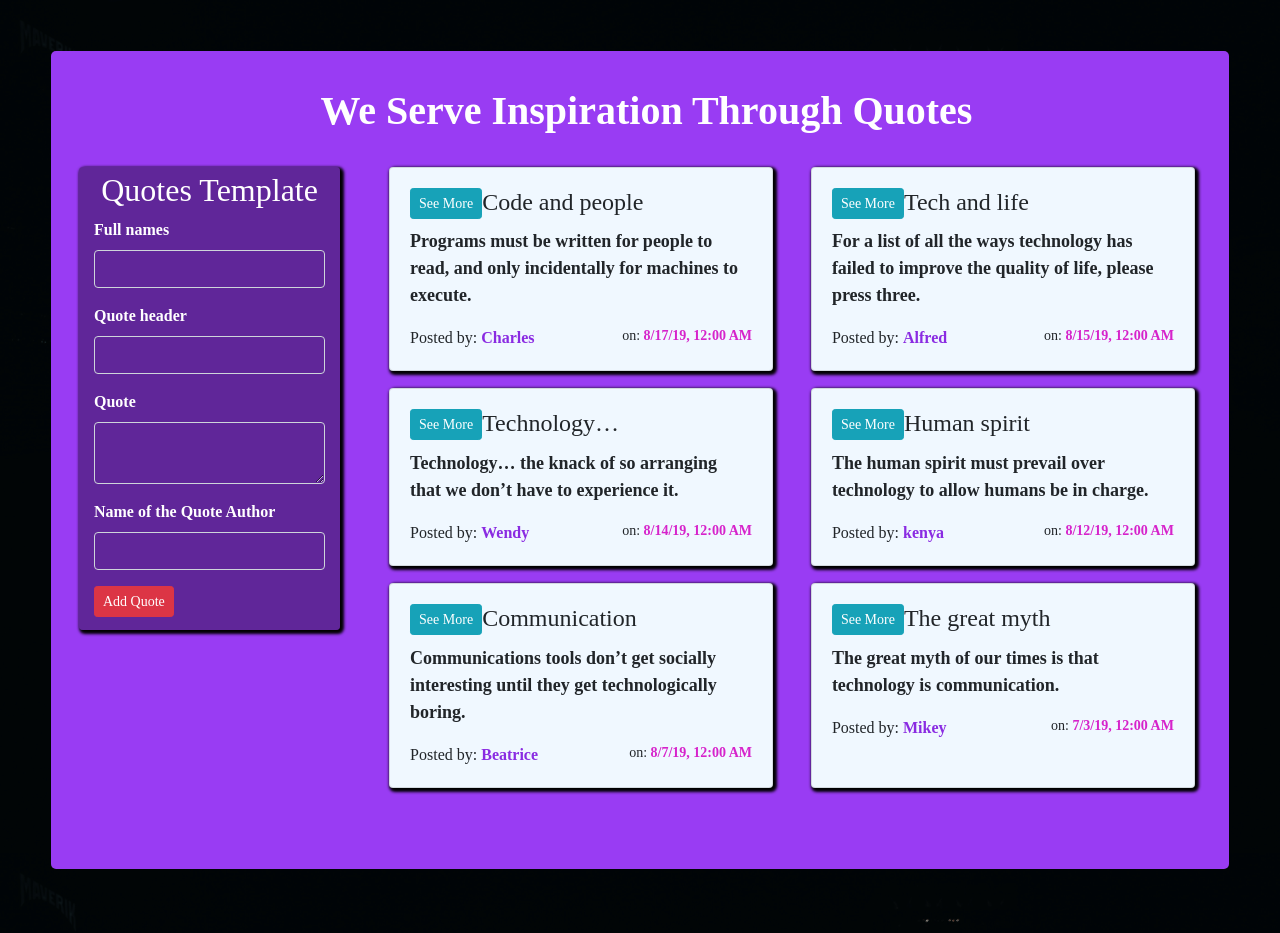
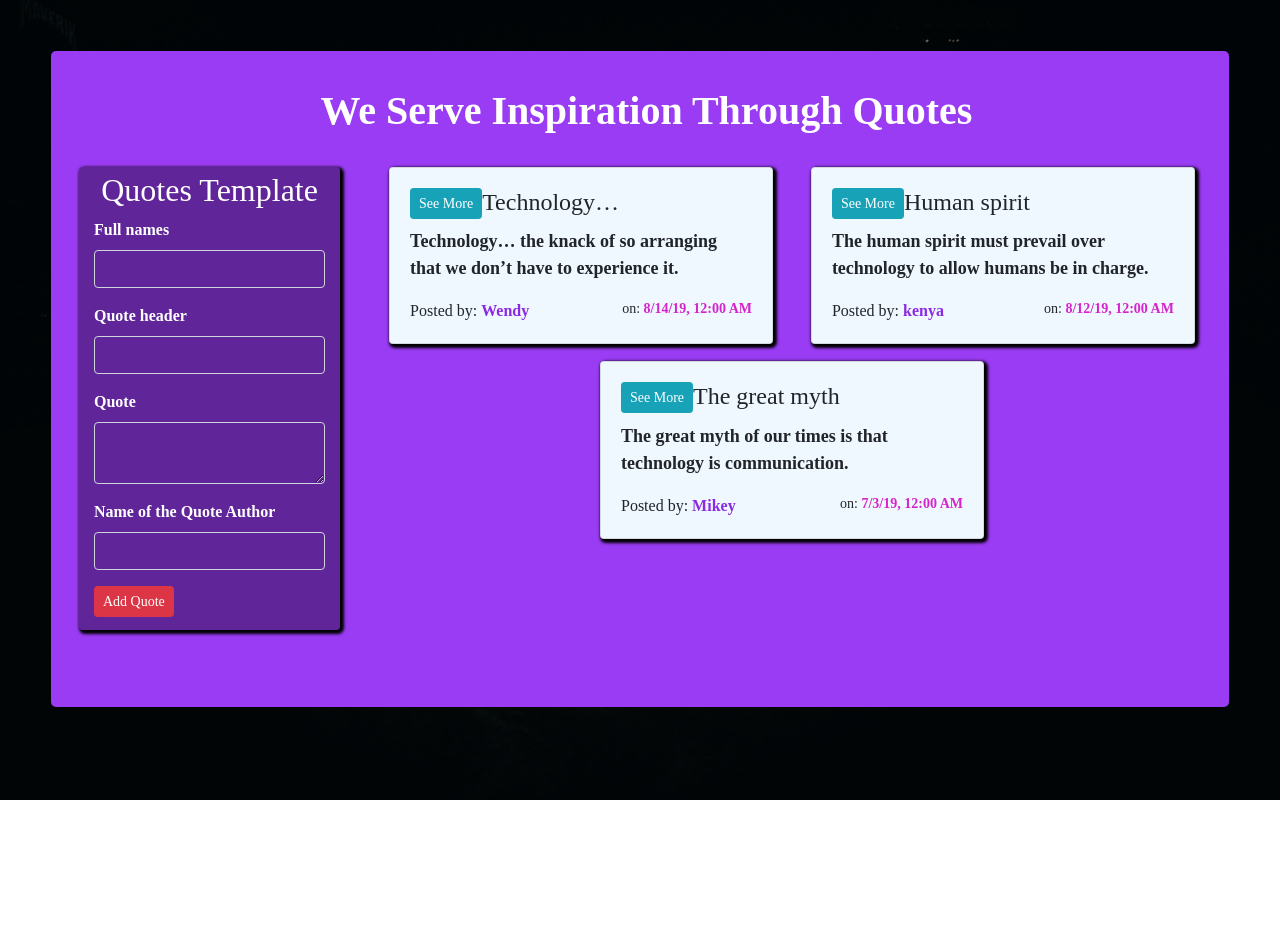
Before and after one commit to brianmuganda/quotes_vote_app, an Angular app: page / in a window 1280 px wide. After the commit the page ends 800 px from the top, so only its background shows below. Built offline with nearby package versions, Linux system fonts and the light colour scheme; a web font is replaced by a local one; what @sweetalert2/ngx-sweetalert2 would draw is missing.

Commit message:
add quotes in quotes components

```diff
--- a/src/app/quotes/quotes.component.ts
+++ b/src/app/quotes/quotes.component.ts
@@ -12,9 +12,7 @@ export class QuotesComponent implements OnInit {
     new Quote (1,'kenya','Human spirit','The human spirit must prevail over technology to allow humans be in charge.','Albert Einstein', new Date(2019,7,12),0,0),
     new Quote (2,'Wendy','Technology…','Technology… the knack of so arranging  that we don’t have to experience it.','Max Frisch',new Date(2019,7,14),0,0),
     new Quote (3,'Mikey','The great myth','The great myth of our times is that technology is communication.','Libby Larsen',new Date(2019,6,3),0,0),
-    new Quote (4,'Beatrice','Communication','Communications tools don’t get socially interesting until they get technologically boring.','Clay Shirky',new Date(2019,7,7),0,0),
-    new Quote (5,'Charles','Code and people','Programs must be written for people to read, and only incidentally for machines to execute.','Harold Abelson',new Date(2019,7,17),0,0),
-    new Quote (6,'Alfred','Tech and life','For a list of all the ways technology has failed to improve the quality of life, please press three.','Alice Kahn',new Date(2019,7,15),0,0)
+
   ];
   get sortQuotes() {
     return this.quotes.sort((a, b) => {
```
